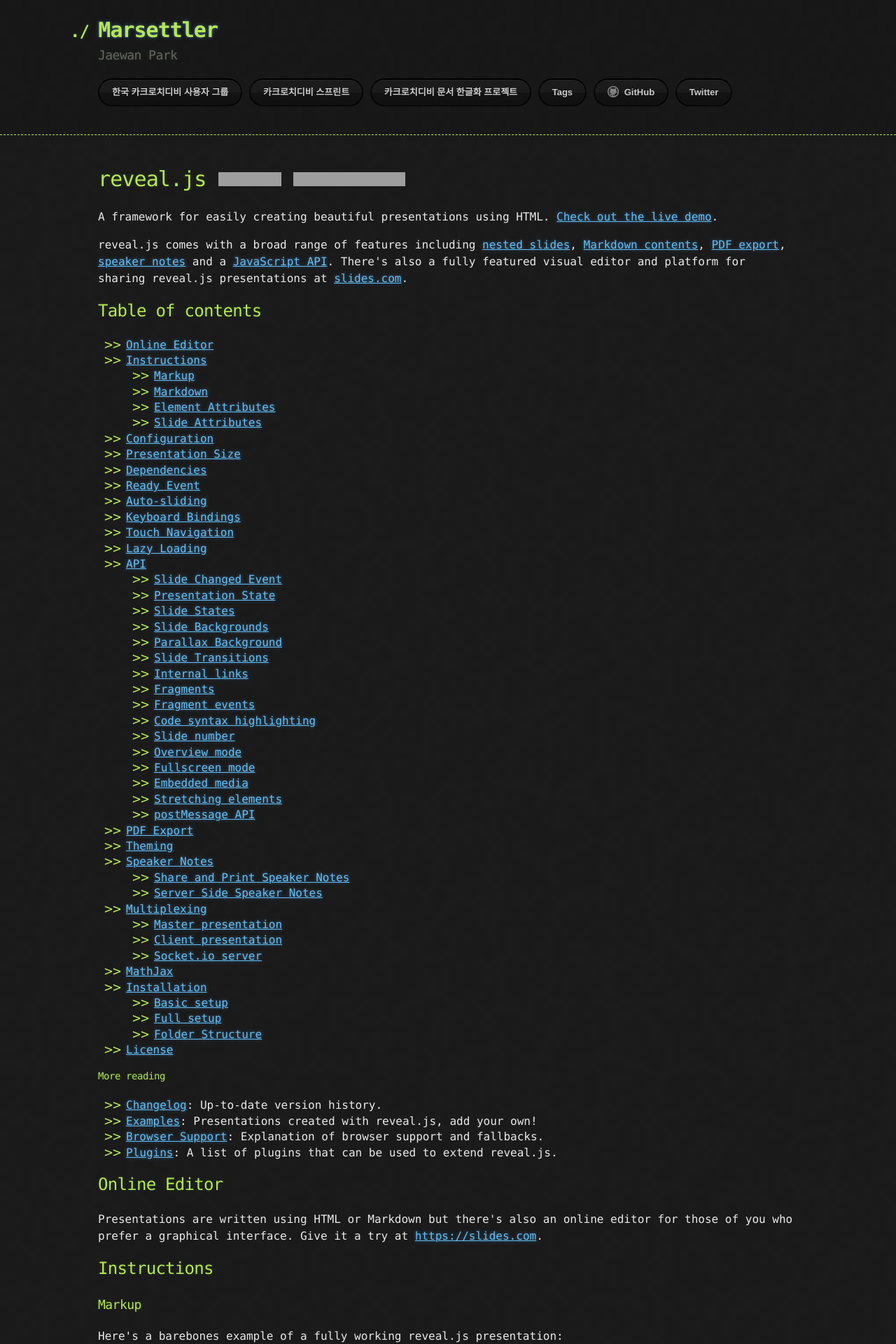
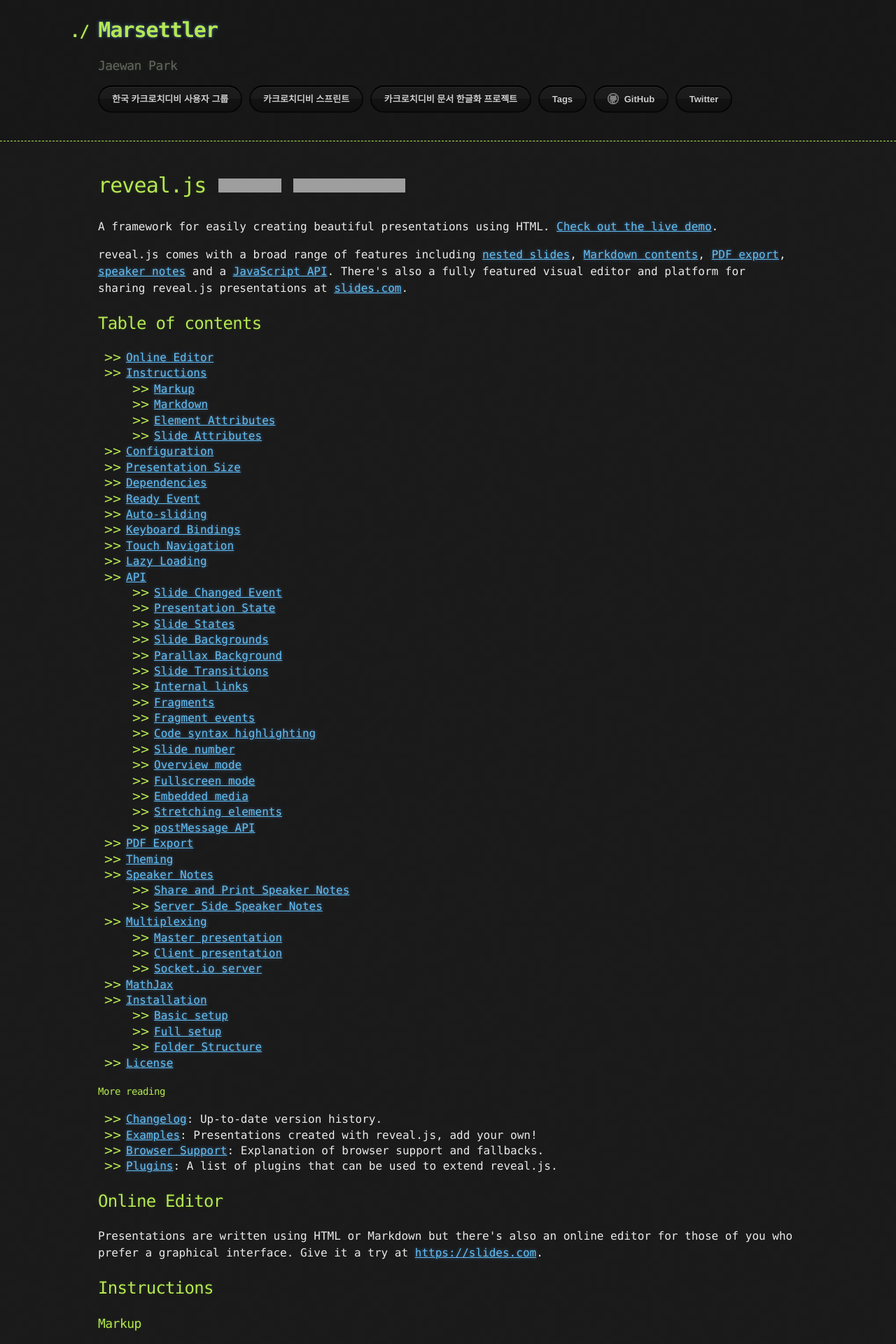
Before and after one commit to hueypark/hueypark.github.io, a Jekyll site: the page built from assets/reveal.js/README.md, in a window 1280 px wide. Shown: the top 1920 px of the page at 70% size. Built offline with Jekyll 4.4.1, drawn with Linux system fonts in a browser that asks for light colours; our own code applies the rules of GitHub Pages for plain Markdown files; grey boxes are pictures that could not be loaded.

Commit message:
Remove margin

```diff
--- a/_sass/jekyll-theme-hacker.scss
+++ b/_sass/jekyll-theme-hacker.scss
@@ -29,10 +29,6 @@
 section {
   display: block;
   margin: 0 0 20px 0;
-}
-
-h1, h2, h3, h4, h5, h6 {
-  margin: 0 0 20px;
 }
 
 li {
```
